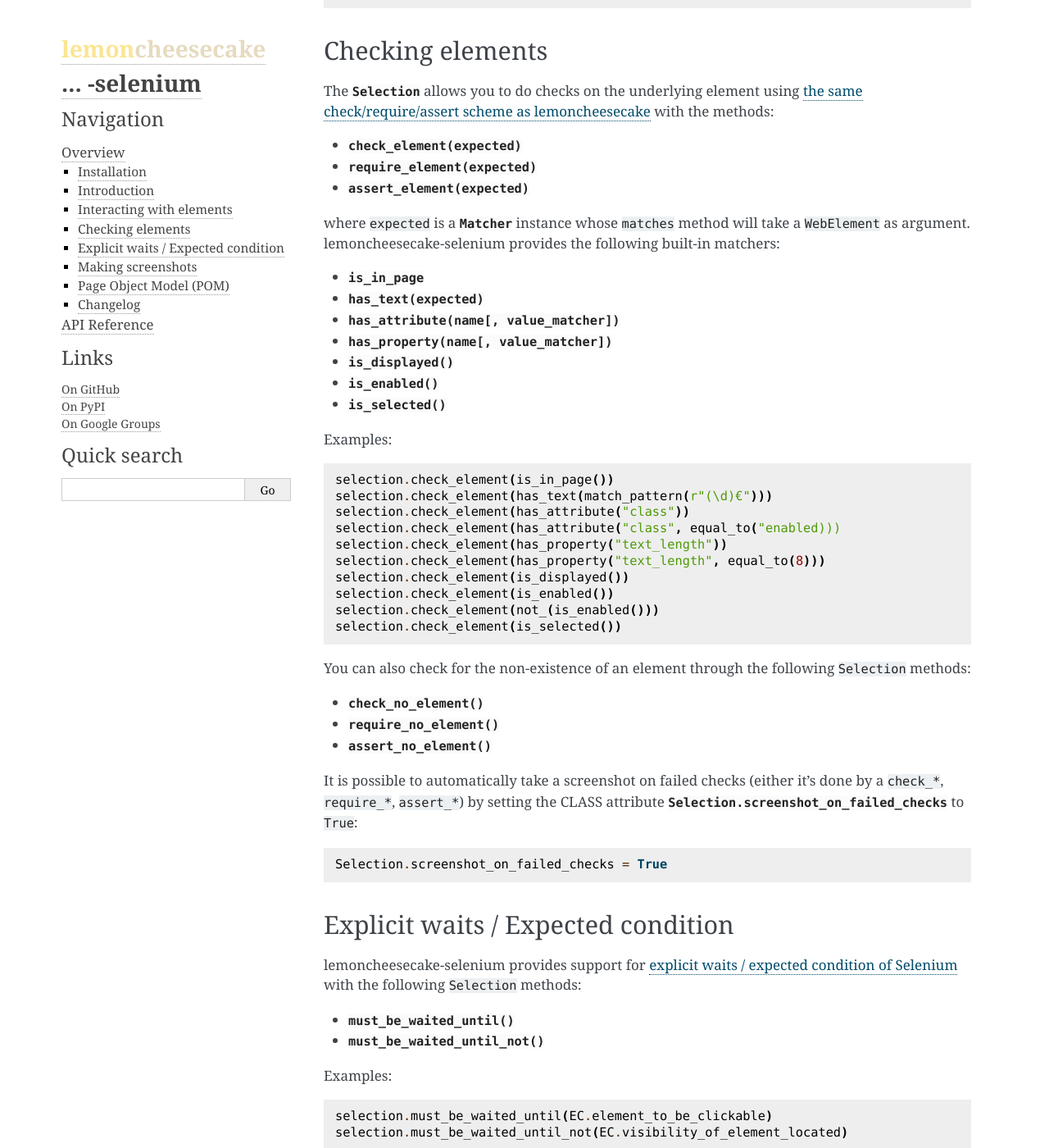
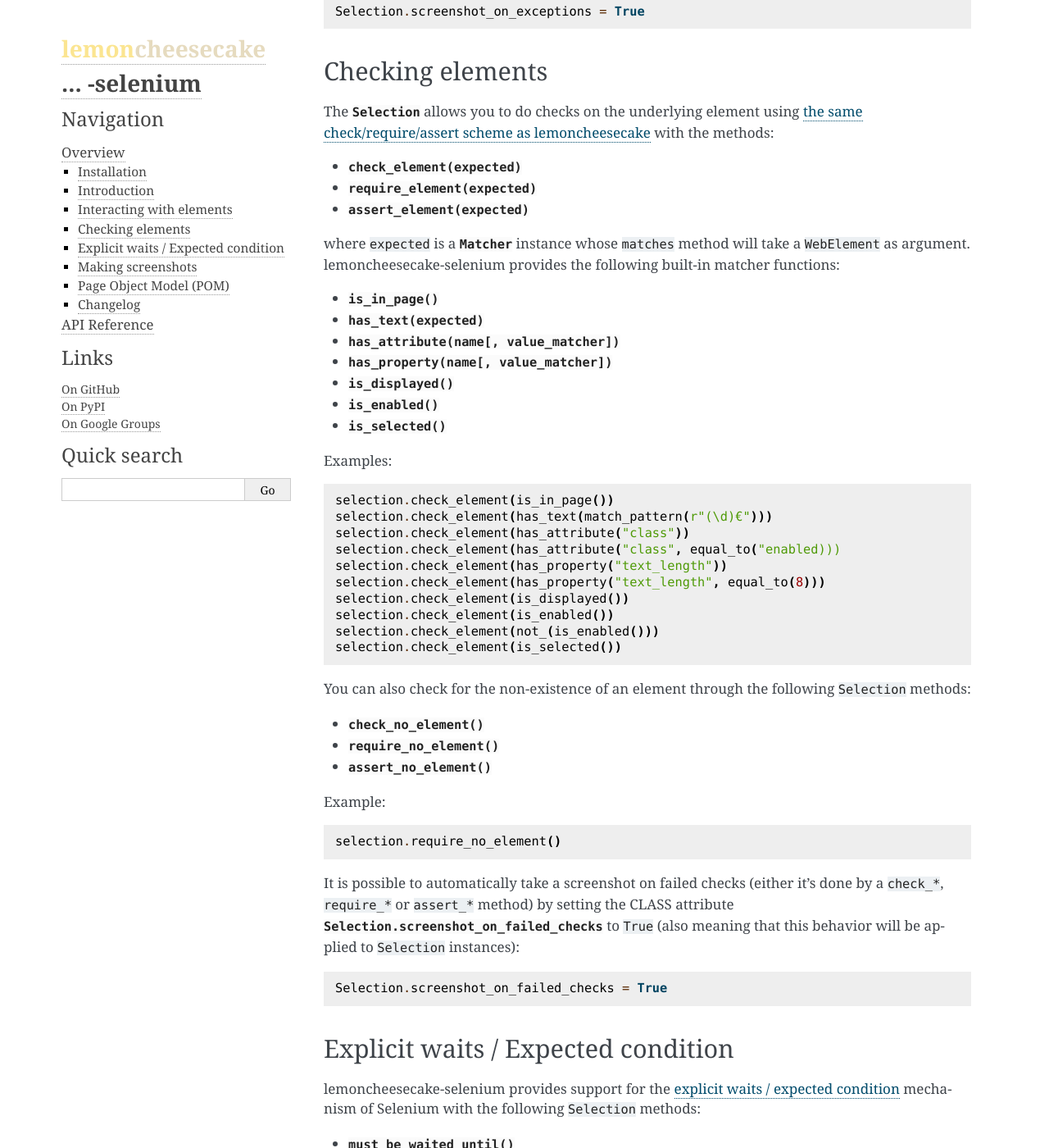
Before and after one commit to lemoncheesecake/lemoncheesecake-selenium, a Sphinx documentation site: the page built from doc/index.rst, in a window 1280 px wide and 1400 px high, scrolled down 3325 px. Shown: the whole window at 82% size. Built offline with Sphinx 7.4.7, drawn with Linux system fonts in a browser that asks for light colours; the version number could not be read and is left out; some of the changed text lies outside the part shown.

Commit message:
doc: various minor improvements

```diff
--- a/doc/index.rst
+++ b/doc/index.rst
@@ -8,7 +8,7 @@
 lemoncheesecake-selenium
 ========================
 
-lemoncheesecake-selenium provides logging facilities to `Python selenium library <https://selenium-python.readthedocs.io/>`_
+lemoncheesecake-selenium provides logging facilities to the `Python Selenium library <https://selenium-python.readthedocs.io/>`_
 for tests written with the `lemoncheesecake <http://lemoncheesecake.io>`_ test framework.
 
 Here is a usage example based on the `getting started example <https://selenium-python.readthedocs.io/getting-started.html>`_
@@ -69,14 +69,14 @@
 Introduction
 ------------
 
-The main feature of the library is to provide a layer above selenium's ``WebElement``
+The main feature of the library is to provide a layer above Selenium's ``WebElement``
 that will log the interactions performed on the element (such as clicking, entering text, etc...) and allow various
 checking operations (such as verifying the existence of the element, doing matching operations on the DOM node's text,
 etc...), this is the job of the :py:class:`Selection <lemoncheesecake_selenium.Selection>` class.
 
 :py:class:`Selection <lemoncheesecake_selenium.Selection>` instances are obtained through the
 :py:class:`Selector <lemoncheesecake_selenium.Selector>` class
-which acts like a ``Selection`` factory. A ``Selector`` instance mirrors the selenium's
+which acts like a ``Selection`` factory. A ``Selector`` instance mirrors the Selenium's
 `By <https://selenium-python.readthedocs.io/api.html#locate-elements-by>`_ class such as:
 
 - :py:func:`Selector.by_id <lemoncheesecake_selenium.Selector.by_id>` will build a ``Selection`` using the ``By.ID`` locator strategy
@@ -108,7 +108,8 @@
 element, etc..),
 the underlying Selenium's exception will be propagated by the ``Selection`` method that has been called.
 You can choose to automatically take a screenshot of the web page when this is happening by setting the CLASS attribute
-:py:attr:`Selection.screenshot_on_exceptions <lemoncheesecake_selenium.Selection.screenshot_on_exceptions>` to ``True``::
+:py:attr:`Selection.screenshot_on_exceptions <lemoncheesecake_selenium.Selection.screenshot_on_exceptions>` to ``True``
+(meaning that this behavior will be applied to ``Selection`` instances)::
 
    Selection.screenshot_on_exceptions = True
 
@@ -124,9 +125,9 @@
 - :py:func:`assert_element(expected) <lemoncheesecake_selenium.Selection.assert_element>`
 
 where ``expected`` is a :py:class:`Matcher <lemoncheesecake.matching.Matcher>` instance whose ``matches`` method will
-take a ``WebElement`` as argument. lemoncheesecake-selenium provides the following built-in matchers:
+take a ``WebElement`` as argument. lemoncheesecake-selenium provides the following built-in matcher functions:
 
-- :py:func:`is_in_page <lemoncheesecake_selenium.is_in_page>`
+- :py:func:`is_in_page() <lemoncheesecake_selenium.is_in_page>`
 - :py:func:`has_text(expected) <lemoncheesecake_selenium.has_text>`
 - :py:func:`has_attribute(name[, value_matcher]) <lemoncheesecake_selenium.has_attribute>`
 - :py:func:`has_property(name[, value_matcher]) <lemoncheesecake_selenium.has_property>`
@@ -153,9 +154,14 @@
 - :py:func:`require_no_element() <lemoncheesecake_selenium.Selection.require_no_element>`
 - :py:func:`assert_no_element() <lemoncheesecake_selenium.Selection.assert_no_element>`
 
-It is possible to automatically take a screenshot on failed checks (either it's done by a ``check_*``, ``require_*``,
-``assert_*``) by setting the CLASS attribute
-:py:attr:`Selection.screenshot_on_failed_checks <lemoncheesecake_selenium.Selection.screenshot_on_failed_checks>` to ``True``::
+Example::
+
+   selection.require_no_element()
+
+It is possible to automatically take a screenshot on failed checks (either it's done by a ``check_*``, ``require_*`` or
+``assert_*`` method) by setting the CLASS attribute
+:py:attr:`Selection.screenshot_on_failed_checks <lemoncheesecake_selenium.Selection.screenshot_on_failed_checks>` to ``True``
+(also meaning that this behavior will be applied to ``Selection`` instances)::
 
    Selection.screenshot_on_failed_checks = True
 
@@ -164,8 +170,8 @@
 -----------------------------------
 
 lemoncheesecake-selenium provides support for
-`explicit waits / expected condition of Selenium <https://selenium-python.readthedocs.io/waits.html#explicit-waits>`_ with
-the following ``Selection`` methods:
+the `explicit waits / expected condition <https://selenium-python.readthedocs.io/waits.html#explicit-waits>`_
+mechanism of Selenium with the following ``Selection`` methods:
 
 - :py:func:`must_be_waited_until() <lemoncheesecake_selenium.Selection.must_be_waited_until>`
 - :py:func:`must_be_waited_until_not() <lemoncheesecake_selenium.Selection.must_be_waited_until_not>`
```
Also changed, not shown: other parts of doc/index.rst (+1 -1 lines).
